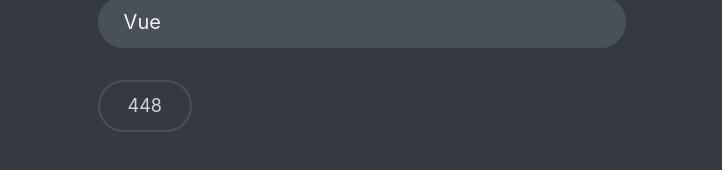
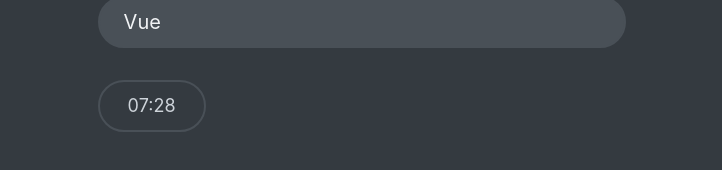
Before and after one commit to madyanes/react-quiz, a React (Vite) app: page / in a window 1280 px wide. Both pictures are taken after a click on the button "Let's start". Shown: the part 528-698 px from the top of the page, without its empty margins (278-1000 px from the left). Built offline with nearby package versions, Linux system fonts and the light colour scheme; data requests are answered from the project's data file; a web font is replaced by a local one.

Commit message:
Display timer in minutes intead of seconds

```diff
--- a/src/components/Timer.jsx
+++ b/src/components/Timer.jsx
@@ -3,6 +3,9 @@
 import { useEffect } from 'react'
 
 function Timer({ dispatch, secondsRemaining }) {
+  const minutes = Math.floor(secondsRemaining / 60)
+  const seconds = secondsRemaining % 60
+
   useEffect(() => {
     const intervalId = setInterval(() => {
       dispatch({ type: 'tick' })
@@ -11,7 +14,13 @@
     return () => clearInterval(intervalId)
   }, [dispatch])
 
-  return <div className='timer'>{secondsRemaining}</div>
+  return (
+    <div className='timer'>
+      {minutes < 10 && '0'}
+      {minutes}:{seconds < 10 && '0'}
+      {seconds}
+    </div>
+  )
 }
 
 export default Timer
```
